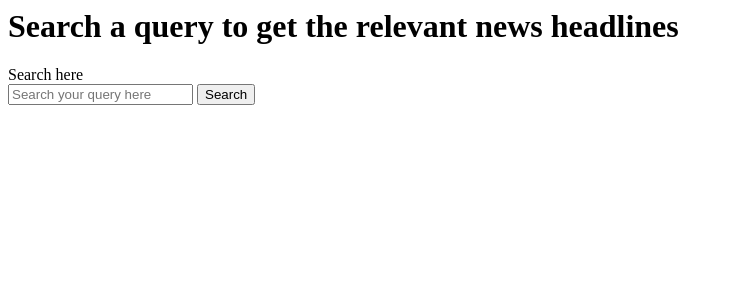
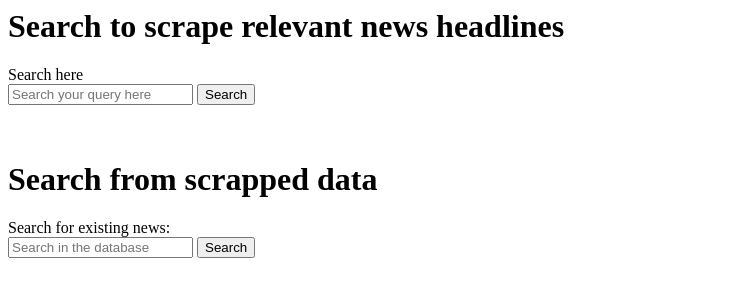
Before and after one commit to SainiThapa/ScrappingTool, a Django app: page /tool/customize in a window 1280 px wide. Shown: the top 300 px of the page, without its empty margins (0-733 px from the left). Run offline with Django 5.2, Linux system fonts and the light colour scheme; a user stored in the database is signed in.

Commit message:
database search

```diff
--- a/Template/customize.html
+++ b/Template/customize.html
@@ -1,4 +1,4 @@
-<h1>Search a query to get the relevant news headlines</h1>
+<h1>Search to scrape relevant news headlines</h1>
 
 <form method="post" action="/tool/searchresults">
     {%csrf_token%}
@@ -6,3 +6,13 @@
     <input type="text" name="search" placeholder="Search your query here">
     <input type="submit" value="Search">
 </form>
+<br>
+
+<h1>Search from scrapped data</h1>
+
+<form method="post" action="/tool/search_database">
+{%csrf_token%}
+<label for="search_query">Search for existing news: </label><br>
+<input type="text" name="search_query" placeholder="Search in the database">
+<input type="submit" value="Search">
+</form>
--- a/Template/search_result.html
+++ b/Template/search_result.html
@@ -1,5 +1,9 @@
 <style>
-    table,th,td{
+    table{
+        border-collapse: collapse;
+        width: 80%;
+    }
+    th,td{
         border: 1px solid black;
         padding: 2px;
     }
--- a/scrappingtool/urls.py
+++ b/scrappingtool/urls.py
@@ -7,4 +7,5 @@ urlpatterns=[
     path('delete/<page_id>',views.delete,name="delete"),
     path('webpage_list',views.webpage_list,name="webpage_list"),
     path('add_webpage',views.add_webpage,name="add_webpage"),
+    path('search_database',views.search_database, name="search_database"),
 ]
--- a/scrappingtool/views.py
+++ b/scrappingtool/views.py
@@ -27,6 +27,18 @@ def search(request):
     return render(request,"404.html")
 
 
+def user_required(user):
+    return user.is_active
+
+@user_passes_test(user_required)
+def search_database(request):
+    if request.method=="POST":
+        search_query=request.POST.get("search_query")
+        newsheadlines=Newsheadline.objects.all()
+        matching_newsheadlines=search_news(newsheadlines,search_query)
+        return render(request, "search_result.html", {'newsheadlines':matching_newsheadlines,'search_query': search_query})
+    return redirect("customize")
+
 
 
 def superuser_required(user):
```
Also changed, not shown: Template/webpage_list.html (+5 -3 lines), db.sqlite3.
